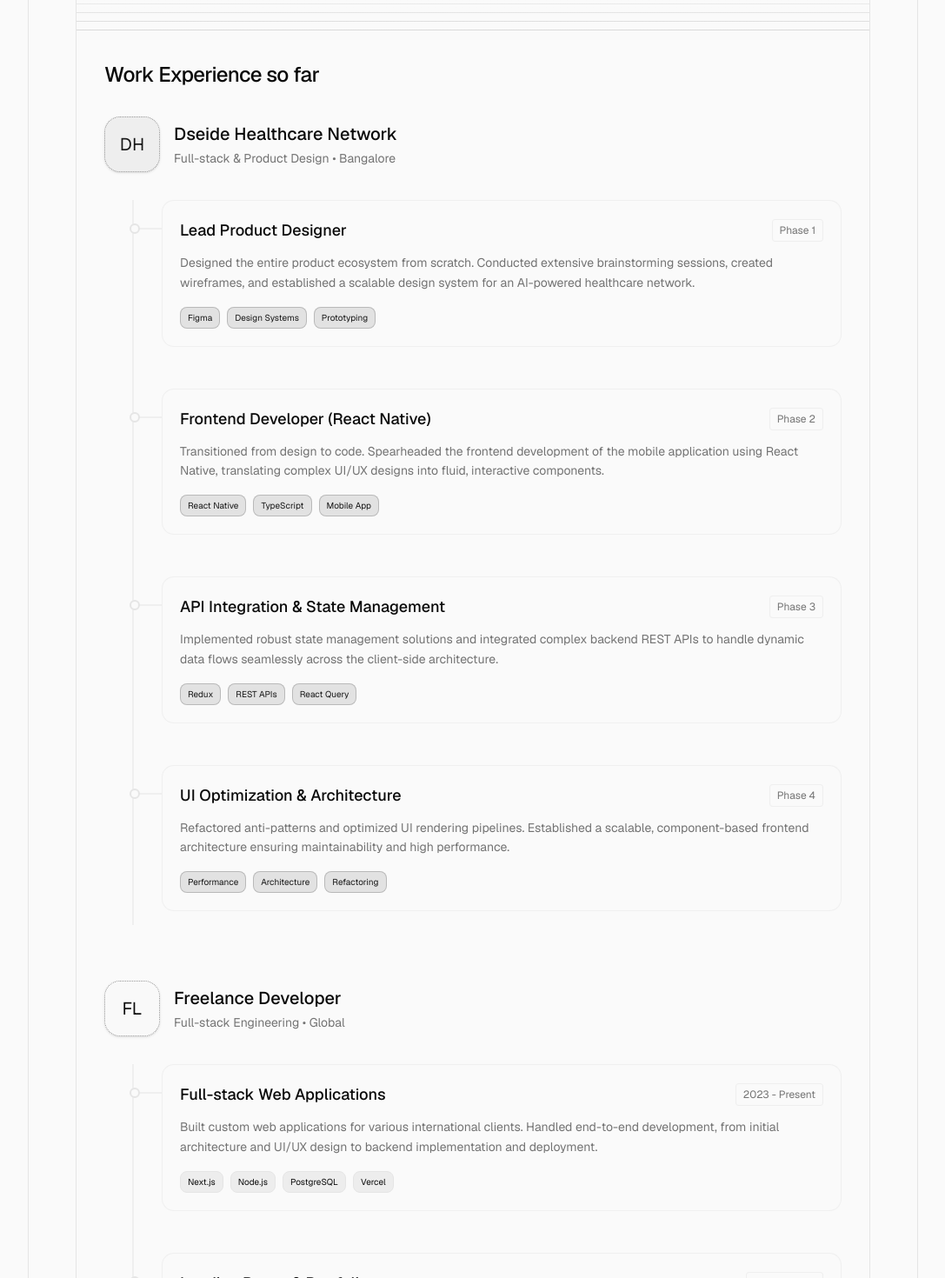
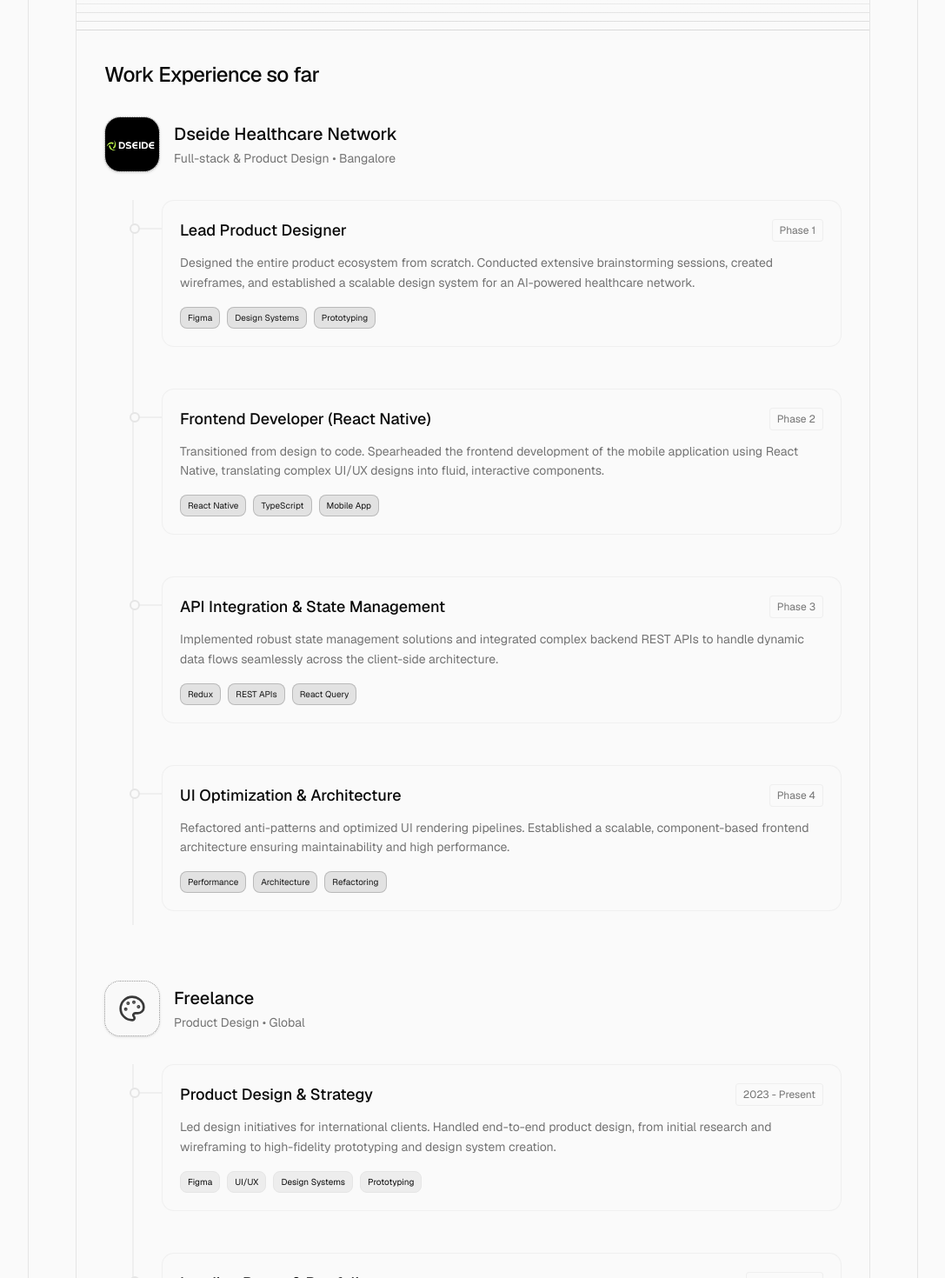
Before and after one commit to yashanand167/yashanand167.github.io, a Next.js app: page / in a window 1280 px wide. Shown: the part 1200-2670 px from the top of the page at 87% size, without its empty margins (96-1183 px from the left). Built offline with nearby package versions, Linux system fonts and the light colour scheme.

Commit message:
feat: update company branding, add professional imagery, and refresh freelance project details in hero component

```diff
--- a/components/hero-with-scale.tsx
+++ b/components/hero-with-scale.tsx
@@ -2,7 +2,7 @@
 
 import Image from "next/image";
 import { motion, AnimatePresence } from 'motion/react'
-import { FileCode, Mail, MailOpen, ArrowUpRight } from "lucide-react";
+import { FileCode, Mail, MailOpen, ArrowUpRight, Palette } from "lucide-react";
 import { GitHubCalendar } from "react-github-calendar";
 import { useState, useEffect } from "react";
 import { useTheme } from "next-themes";
@@ -170,9 +170,13 @@ export default function HeroWithScale() {
 
                                 {/* Company Header */}
                                 <div className="flex items-center gap-4 mb-8">
-                                    <div className="w-16 h-16 rounded-2xl border border-dotted border-primary/40 bg-primary/5 flex items-center justify-center text-xl font-mono shadow-sm text-primary">DH</div>
+                                    <a href="https://dseide.com" target="_blank" rel="noopener noreferrer" className="w-16 h-16 rounded-2xl border border-dotted border-primary/40 bg-primary/5 flex items-center justify-center overflow-hidden shadow-sm relative group shrink-0">
+                                        <Image src="/images.png" alt="Dseide Healthcare Network" fill className="object-cover transition-transform group-hover:scale-110" />
+                                    </a>
                                     <div>
-                                        <h3 className="font-medium text-foreground text-xl">Dseide Healthcare Network</h3>
+                                        <a href="https://dseide.com" target="_blank" rel="noopener noreferrer" className="hover:underline transition-colors">
+                                            <h3 className="font-medium text-foreground text-xl">Dseide Healthcare Network</h3>
+                                        </a>
                                         <p className="text-sm text-muted-foreground font-mono mt-1">Full-stack & Product Design • Bangalore</p>
                                     </div>
                                 </div>
@@ -267,10 +271,12 @@ export default function HeroWithScale() {
 
                                 {/* Company 2 Header */}
                                 <div className="flex items-center gap-4 mb-8 mt-16">
-                                    <div className="w-16 h-16 rounded-2xl border border-dotted border-foreground/40 bg-muted/10 flex items-center justify-center text-xl font-mono shadow-sm text-foreground">FL</div>
+                                    <div className="w-16 h-16 rounded-2xl border border-dotted border-foreground/40 bg-muted/10 flex items-center justify-center text-xl font-mono shadow-sm text-foreground">
+                                        <Palette className="w-8 h-8 opacity-80" />
+                                    </div>
                                     <div>
-                                        <h3 className="font-medium text-foreground text-xl">Freelance Developer</h3>
-                                        <p className="text-sm text-muted-foreground font-mono mt-1">Full-stack Engineering • Global</p>
+                                        <h3 className="font-medium text-foreground text-xl">Freelance</h3>
+                                        <p className="text-sm text-muted-foreground font-mono mt-1">Product Design • Global</p>
                                     </div>
                                 </div>
 
@@ -284,14 +290,14 @@ export default function HeroWithScale() {
 
                                         <div className="bg-muted/5 border border-border/50 rounded-xl p-5 hover:border-foreground/40 transition-colors">
                                             <div className="flex flex-col md:flex-row md:items-center justify-between mb-3 gap-2">
-                                                <h4 className="font-medium text-foreground text-lg">Full-stack Web Applications</h4>
+                                                <h4 className="font-medium text-foreground text-lg">Product Design & Strategy</h4>
                                                 <span className="text-xs font-mono text-muted-foreground bg-background px-2 py-1 rounded border border-border/50 w-fit">2023 - Present</span>
                                             </div>
                                             <p className="text-sm text-muted-foreground leading-relaxed">
-                                                Built custom web applications for various international clients. Handled end-to-end development, from initial architecture and UI/UX design to backend implementation and deployment.
+                                                Led design initiatives for international clients. Handled end-to-end product design, from initial research and wireframing to high-fidelity prototyping and design system creation.
                                             </p>
                                             <div className="flex flex-wrap gap-2 mt-4">
-                                                {["Next.js", "Node.js", "PostgreSQL", "Vercel"].map((tech, i) => (
+                                                {["Figma", "UI/UX", "Design Systems", "Prototyping"].map((tech, i) => (
                                                     <span key={i} className="text-[10px] font-mono text-foreground bg-foreground/5 px-2 py-1 rounded-md border border-border">{tech}</span>
                                                 ))}
                                             </div>
@@ -468,7 +474,7 @@ export default function HeroWithScale() {
                                 <div className="grid grid-cols-1 md:grid-cols-2 gap-6 md:gap-4">
                                     {/* Twitter */}
                                     <a
-                                        href="https://twitter.com/yashanand167"
+                                        href="https://x.com/yashanand167"
                                         target="_blank"
                                         rel="noopener noreferrer"
                                         className="border border-dotted border-foreground/20 p-6 flex items-center justify-between bg-muted/5 hover:bg-muted/10 transition-all duration-300 group"
@@ -484,7 +490,7 @@ export default function HeroWithScale() {
 
                                     {/* LinkedIn */}
                                     <a
-                                        href="https://linkedin.com/in/yashanand167"
+                                        href="https://www.linkedin.com/in/yash-anand-b7264b308/"
                                         target="_blank"
                                         rel="noopener noreferrer"
                                         className="border border-dotted border-foreground/20 p-6 flex items-center justify-between bg-muted/5 hover:bg-muted/10 transition-all duration-300 group"
```
Also changed, not shown: public/images.png (added).
